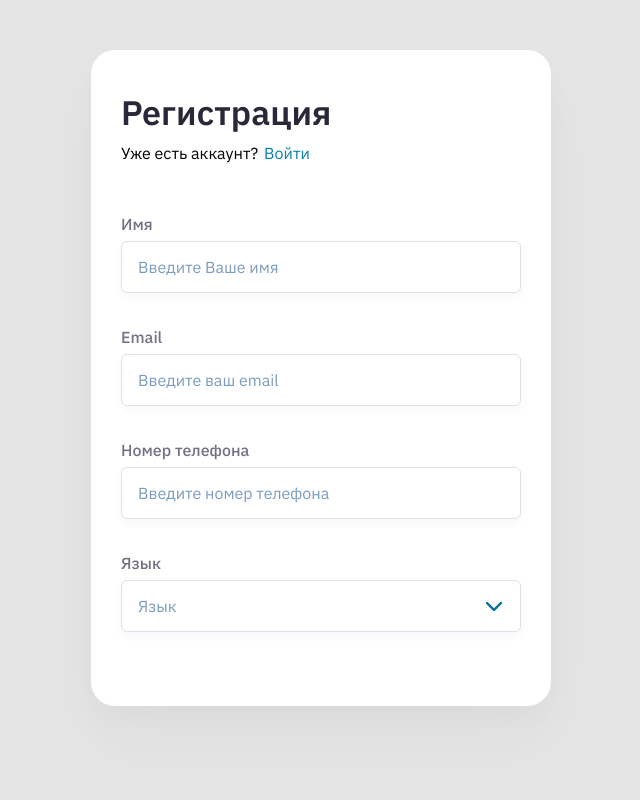
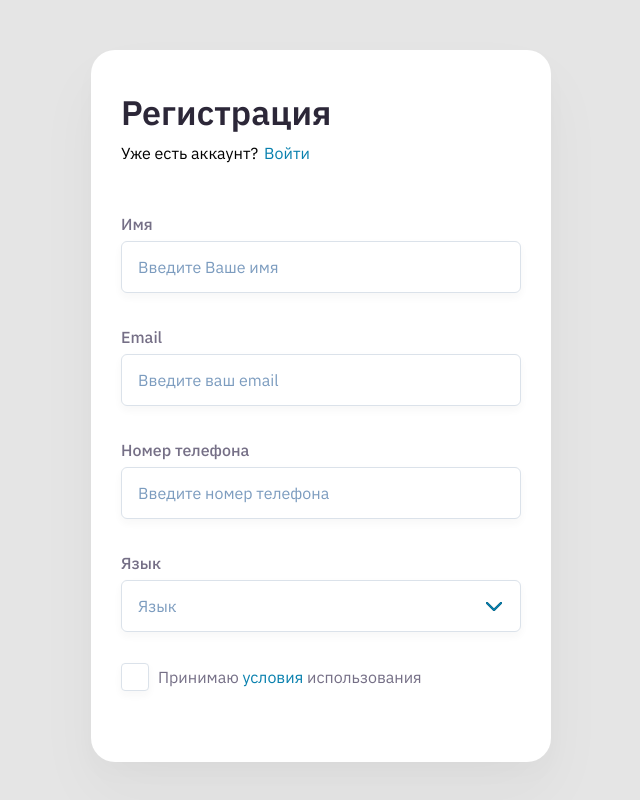
Before and after one commit to g1rz/regist_form, a React (Create React App) app: page / in a window 1280 px wide. Shown: the top 800 px of the page, without its empty margins (319-959 px from the left). Built offline with nearby package versions, Linux system fonts and the light colour scheme.

Commit message:
Добавил checkbox

```diff
--- /dev/null
+++ b/src/components/Check/Check.jsx
@@ -0,0 +1,28 @@
+import React from 'react';
+
+import './Check.sass';
+
+const Check = ({ fieldId, required, children, onClick }) => {
+    const [isCheck, setIsCheck] = React.useState(false);
+
+    const handlerClick = () => {
+        setIsCheck(!isCheck);
+        onClick(!isCheck);
+    };
+
+    return (
+        <div className="r-field-check">
+            <input
+                type="checkbox"
+                className="r-field-check__input"
+                id={fieldId}
+                required={required}
+            />
+            <label htmlFor={fieldId} className="r-field-check__label" onClick={handlerClick}>
+                {children}
+            </label>
+        </div>
+    );
+};
+
+export default Check;
--- /dev/null
+++ b/src/components/Check/Check.sass
@@ -0,0 +1,41 @@
+.r-field-check
+    margin-bottom: 34px
+    position: relative
+    &__input
+        position: absolute
+        top: 0
+        left: 0
+        z-index: -9999
+        visibility: hidden
+        &:checked + .r-field-check__label
+            &::before
+                border: 2px solid #0880AE
+            &::after
+                display: block
+    &__label
+        position: relative
+        padding-left: 37px
+        color: #756F86
+        cursor: pointer
+        &::before
+            content: ''
+            position: absolute
+            width: 28px
+            height: 28px
+            left: 0px
+            top: -4px
+            background: #FFFFFF
+            border: 1px solid #DBE2EA
+            box-sizing: border-box
+            box-shadow: 0px 4px 8px rgba(44, 39, 56, 0.04)
+            border-radius: 4px
+        &::after
+            content: ''
+            position: absolute
+            display: none
+            top: 5px
+            left: 5px
+            width: 16px
+            height: 11px
+            background: url('check.svg') no-repeat center
+            background-size: contain
--- a/src/components/RegistrForm/RegistrForm.js
+++ b/src/components/RegistrForm/RegistrForm.js
@@ -1,6 +1,7 @@
 import React from 'react';
 import Dropdown from '../Dropdown/Dropdown';
 import TextField from '../TextField/TextField';
+import Check from '../Check/Check';
 
 import './RegistrForm.sass';
 
@@ -15,6 +16,8 @@ const RegistrForm = () => {
     const [validPhone, setValidPhone] = React.useState(false);
 
     const [userLang, setUserLang] = React.useState('');
+
+    const [pdn, setPdn] = React.useState(false);
 
     const inputName = (text) => {
         setUserName(text);
@@ -48,6 +51,11 @@ const RegistrForm = () => {
 
     const inputLang = (text) => {
         setUserLang(text);
+    };
+
+    const inputPdn = (isCheck) => {
+        setPdn(isCheck);
+        console.log(isCheck);
     };
 
     const languages = [
@@ -106,6 +114,10 @@ const RegistrForm = () => {
                 list={languages}
                 onClick={inputLang}
             />
+
+            <Check fieldId="pdn" required={true} onClick={inputPdn}>
+                Принимаю <a href="#">условия</a> использования
+            </Check>
         </form>
     );
 };
```
Also changed, not shown: src/components/Check/check.svg (added), 1 other file (tests, documents, lock files or other folders).
